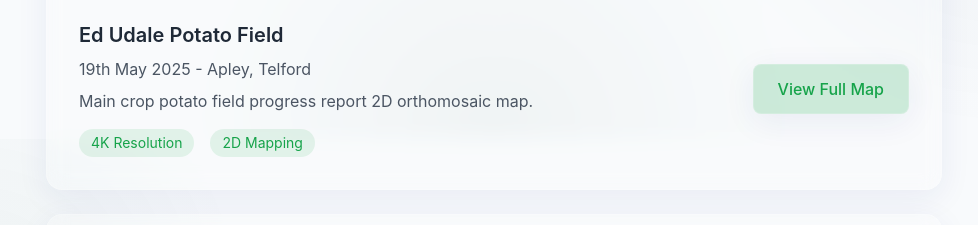
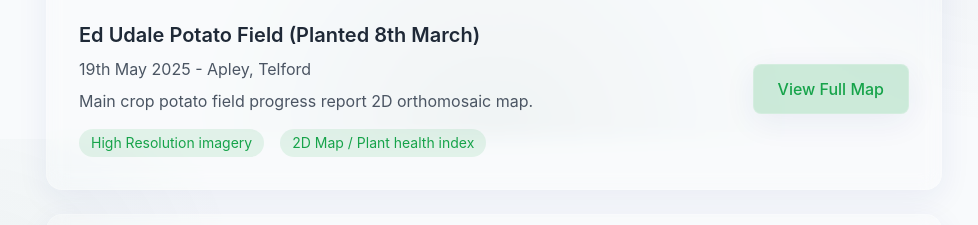
Before and after one commit to jonnywipeout/droneonthefarm-site, a plain HTML site: page index.html in a window 1280 px wide. Shown: the part 3061-3286 px from the top of the page, without its empty margins (146-1124 px from the left). Drawn offline with nearby package versions, Linux system fonts and the light colour scheme.

Commit message:
Update index.html

```diff
--- a/index.html
+++ b/index.html
@@ -233,12 +233,12 @@ background-attachment: fixed;
 </div>
 <div class="flex flex-col md:flex-row gap-6 items-center">
 <div class="flex-1">
-<h3 class="text-xl font-semibold mb-2 text-gray-800">Ed Udale Potato Field</h3>
+<h3 class="text-xl font-semibold mb-2 text-gray-800">Ed Udale Potato Field (Planted 8th March)</h3>
 <p class="text-gray-600 mb-2">19th May 2025 - Apley, Telford</p>
 <p class="text-gray-600">Main crop potato field progress report 2D orthomosaic map.</p>
 <div class="flex gap-4 mt-4">
-<span class="text-sm bg-primary/10 text-primary px-3 py-1 rounded-full">4K Resolution</span>
-<span class="text-sm bg-primary/10 text-primary px-3 py-1 rounded-full">2D Mapping</span>
+<span class="text-sm bg-primary/10 text-primary px-3 py-1 rounded-full">High Resolution imagery</span>
+<span class="text-sm bg-primary/10 text-primary px-3 py-1 rounded-full">2D Map / Plant health index</span>
 </div>
 </div>
 <a href="https://cloud1.webodm.net/public/task/9bdb8ac1-2a01-4f4d-9b36-5912b229ff54/map/?t=orthophoto" target="_blank" class="glass-button text-primary px-6 py-3 rounded-button font-medium whitespace-nowrap !rounded-button">View Full Map</a>
```
